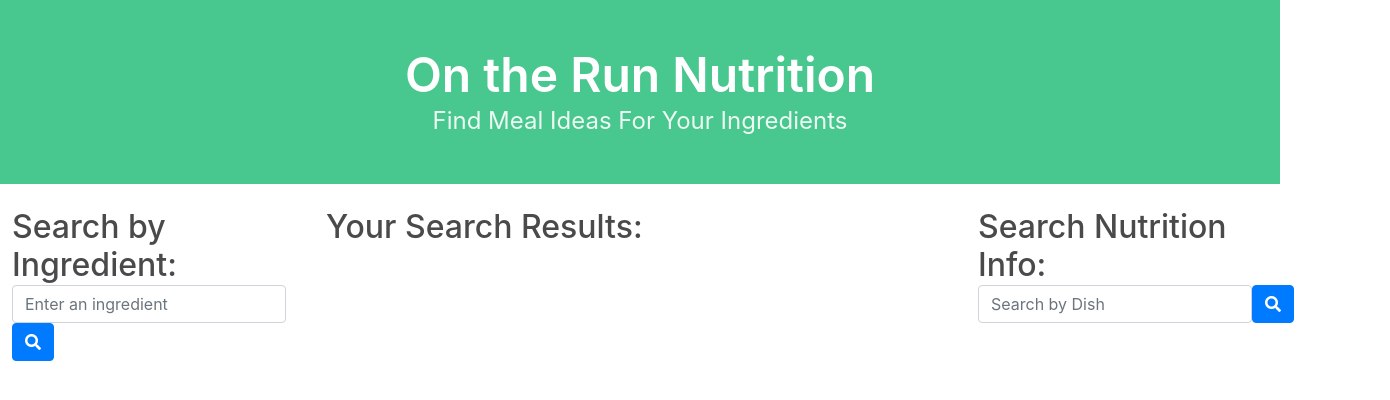
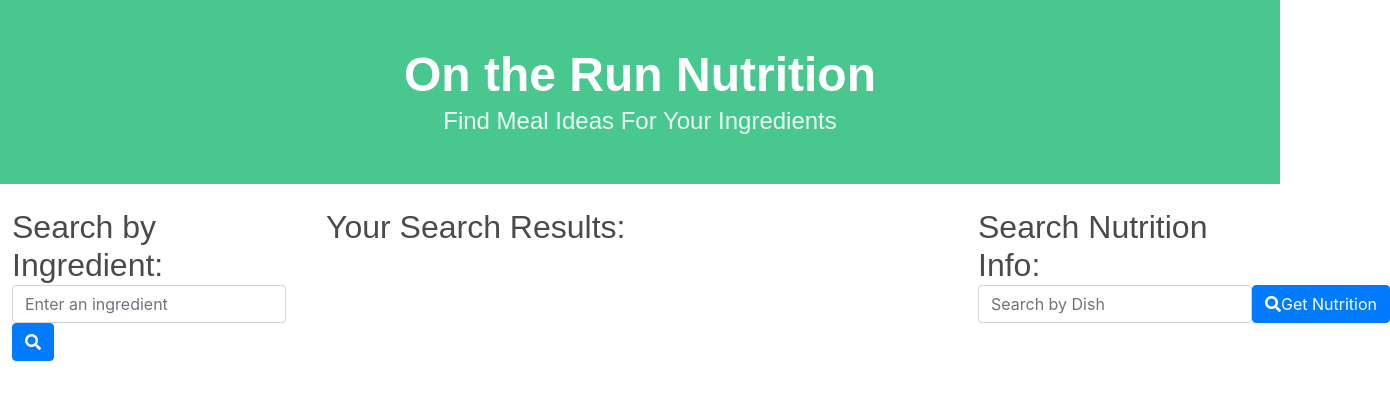
Before and after one commit to adrianapvent/healthy-helper, a plain HTML site: page index.html in a window 1280 px wide. Shown: the whole page, 1390 px wide, since content can reach past the window. Drawn offline with nearby package versions, Linux system fonts and the light colour scheme.

Commit message:
added adriana's merge

```diff
--- a/assets/css/styles.css
+++ b/assets/css/styles.css
@@ -1,4 +1,23 @@
-
+* {
+    margin: 0;
+    padding: 0;
+    box-sizing: border-box;
+    scroll-behavior: smooth;
+}
+:root {
+    --primary-color: var(rgb(186, 176, 176));
+    --secondary-color:var(rgb(37, 34, 34));
+    --tertiary-color:var(rgb(255, 255, 255));
+}
+body {
+    font-family: Arial, Helvetica, sans-serif;
+    line-height: .5;
+    background: var(--secondary-color);
+    align-items: center;
+    justify-content: center;
+    height: 100vh;
+    margin: 0;
+}
 
 .recipe-button {
     text-align: center;
--- a/index.html
+++ b/index.html
@@ -74,7 +74,7 @@
                         <div class="form-group mb-2">
                             <input id="search-nutrition" class="form-control" name="food" placeholder="Search by Dish"></input>
                             <!-- fontawesome magnifying glass -->
-                            <button id="search-button" class="btn btn-primary" type="submit"><i class="fas fa-search"></i></button>
+                            <button id="search-nutrition-button" class="btn btn-primary" type="submit"><i class="fas fa-search"></i>Get Nutrition</button>
                         </div>
                     </form>
                 </div>
```
